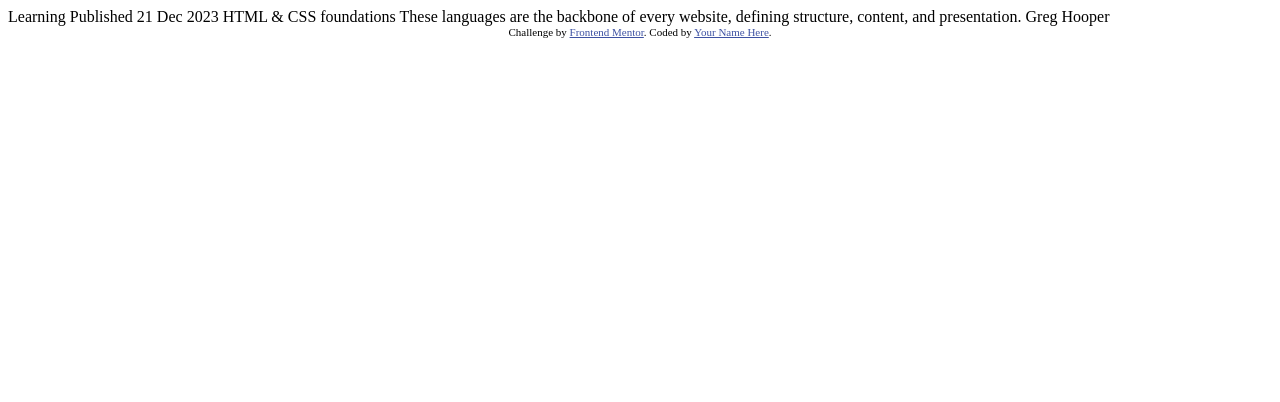
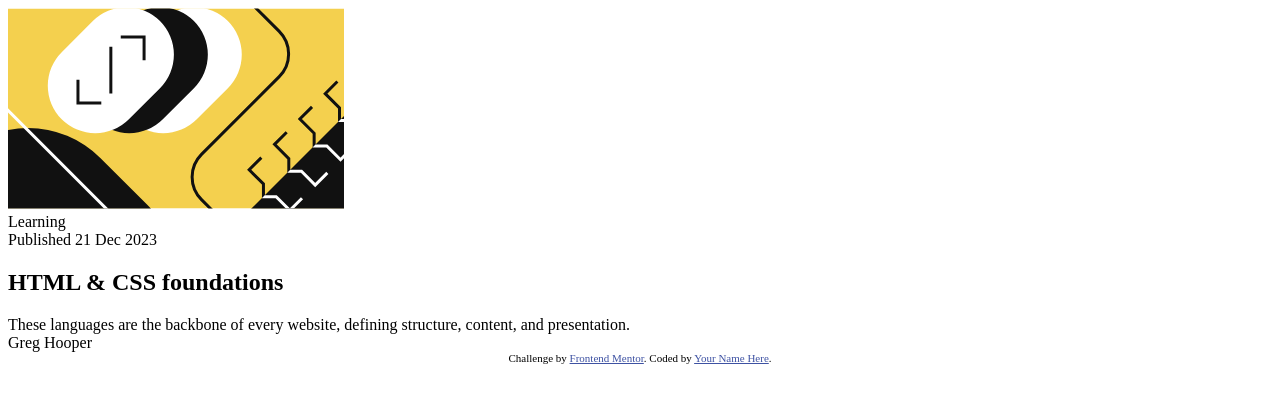
Before and after one commit to XiaobingHuang/blog-preview-card-main, a plain HTML site: page index.html in a window 1280 px wide. Drawn offline with Linux system fonts and the light colour scheme.

Commit message:
import css file and basic layout

```diff
--- /dev/null
+++ b/design/css/styles.css
@@ -0,0 +1,2 @@
+.attribution { font-size: 11px; text-align: center; }
+.attribution a { color: hsl(228, 45%, 44%); }
--- a/index.html
+++ b/index.html
@@ -5,30 +5,33 @@
   <meta name="viewport" content="width=device-width, initial-scale=1.0"> <!-- displays site properly based on user's device -->
 
   <link rel="icon" type="image/png" sizes="32x32" href="./assets/images/favicon-32x32.png">
+  <link rel="stylesheet" href="./design/css/styles.css">
 
   <title>Frontend Mentor | Blog preview card</title>
 
-  <!-- Feel free to remove these styles or customise in your own stylesheet 👍 -->
-  <style>
-    .attribution { font-size: 11px; text-align: center; }
-    .attribution a { color: hsl(228, 45%, 44%); }
-  </style>
 </head>
 <body>
-
+  <main role="main">
+    <img src="./assets/images/illustration-article.svg" alt="photo"  >
+    <div>
       Learning
-
+    </div>
+    <div>
       Published 21 Dec 2023
-
-  HTML & CSS foundations
-
+    </div>
+    <div>
+      <h2>HTML & CSS foundations</h2>
+    </div>
+    <div>
       These languages are the backbone of every website, defining structure, content, and presentation.
-
+    </div>
+    <div class="avatar">
       Greg Hooper
-
+    </div>
     <div class="attribution">
       Challenge by <a href="https://www.frontendmentor.io?ref=challenge" target="_blank">Frontend Mentor</a>.
       Coded by <a href="#">Your Name Here</a>.
     </div>
+  </main>
 </body>
 </html>
```
Lines whose indentation alone changed are shown as unchanged.
